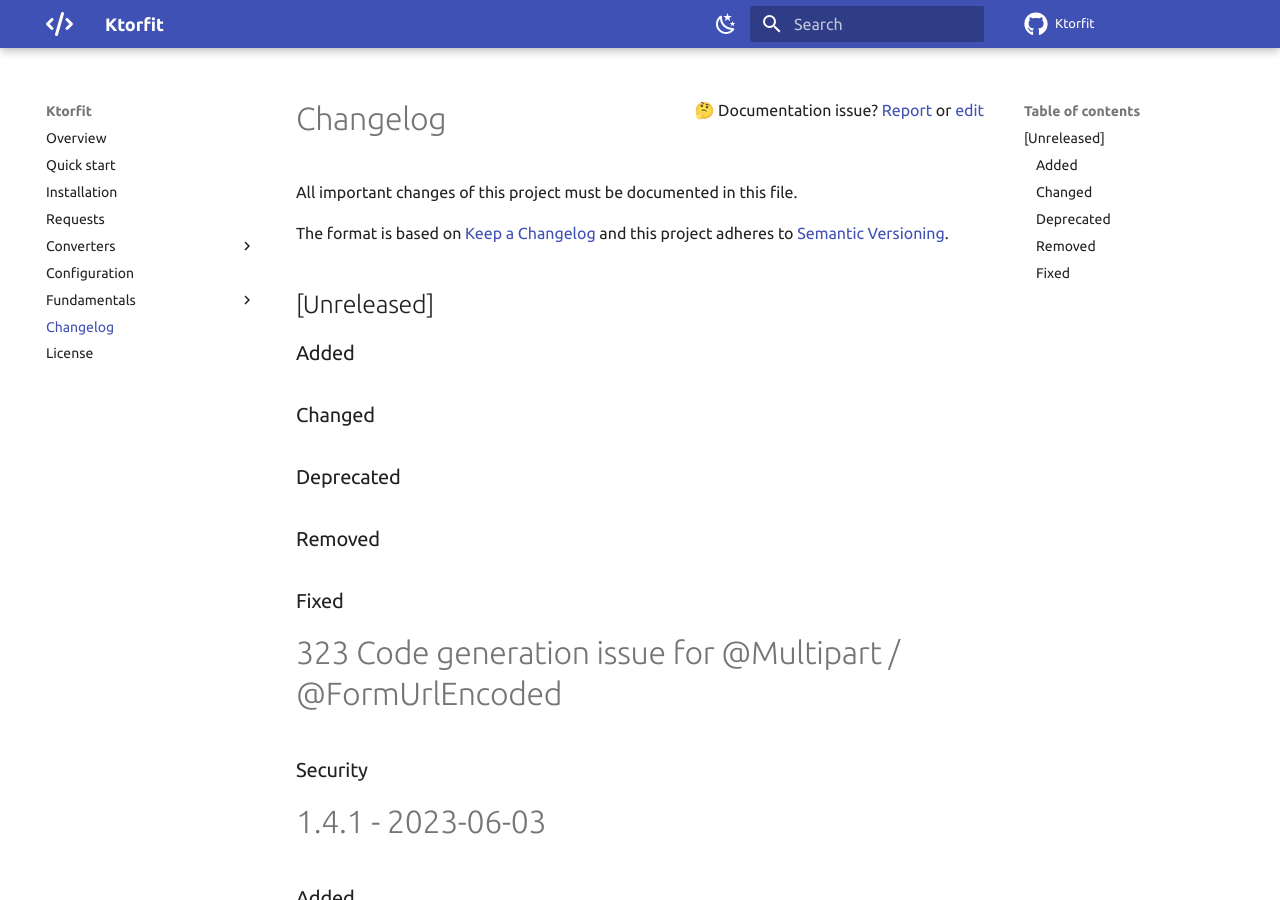
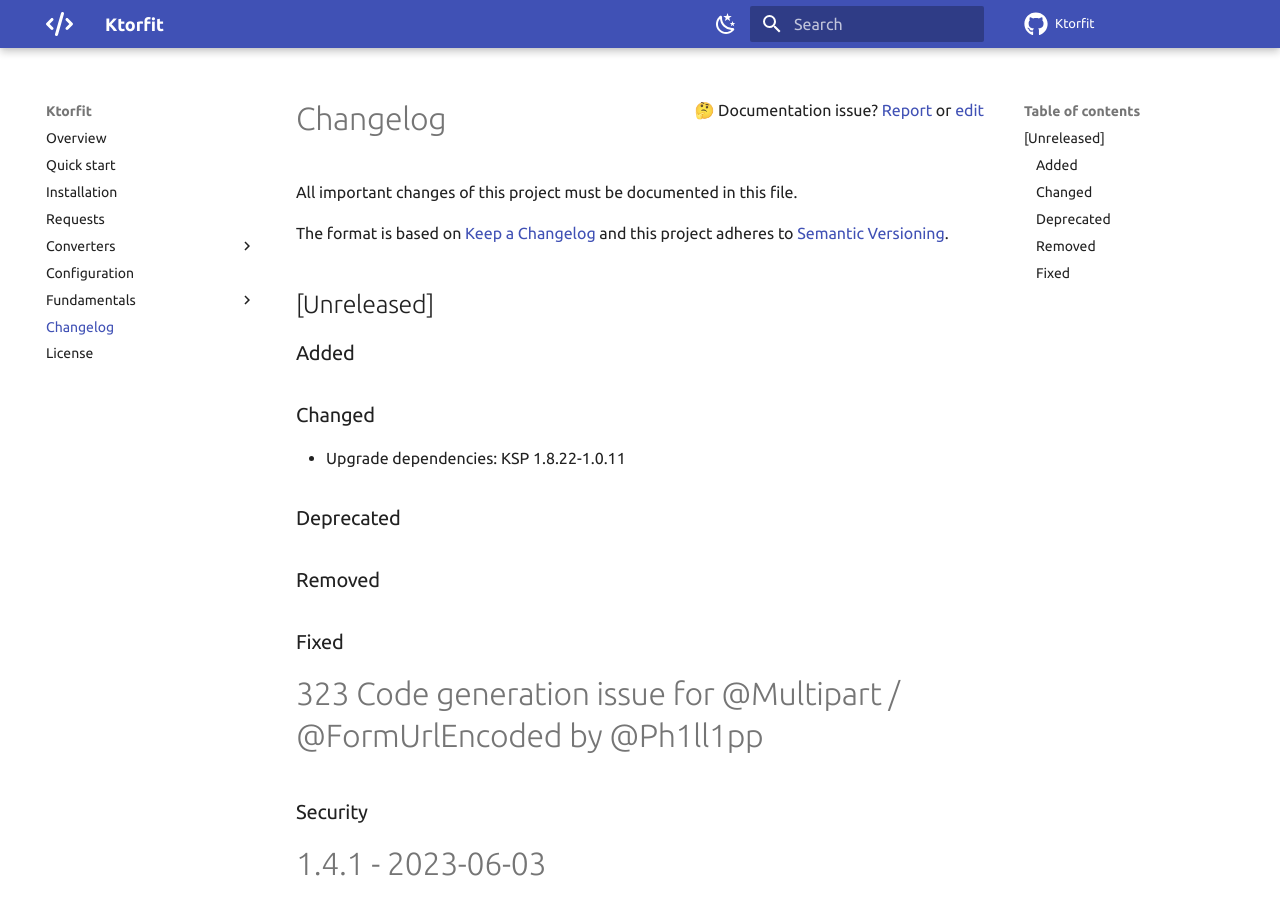
Before and after one commit to Foso/Ktorfit, an MkDocs documentation site: the page built from docs/CHANGELOG.md, in a window 1280 px wide and 900 px high. Built offline with MkDocs 1.6.1 and Material for MkDocs 9.7.7, drawn with Linux system fonts in a browser that asks for light colours; comment, search, counter and statistics services are not loaded.

Commit message:
(docs) update Changelog

```diff
--- a/docs/CHANGELOG.md
+++ b/docs/CHANGELOG.md
@@ -9,10 +9,12 @@
 
 ### Added
 ### Changed
+- Upgrade dependencies: KSP 1.8.22-1.0.11
+
 ### Deprecated
 ### Removed
 ### Fixed
-#323 Code generation issue for @Multipart / @FormUrlEncoded
+#323 Code generation issue for @Multipart / @FormUrlEncoded by @Ph1ll1pp
 
 ### Security
 
```
